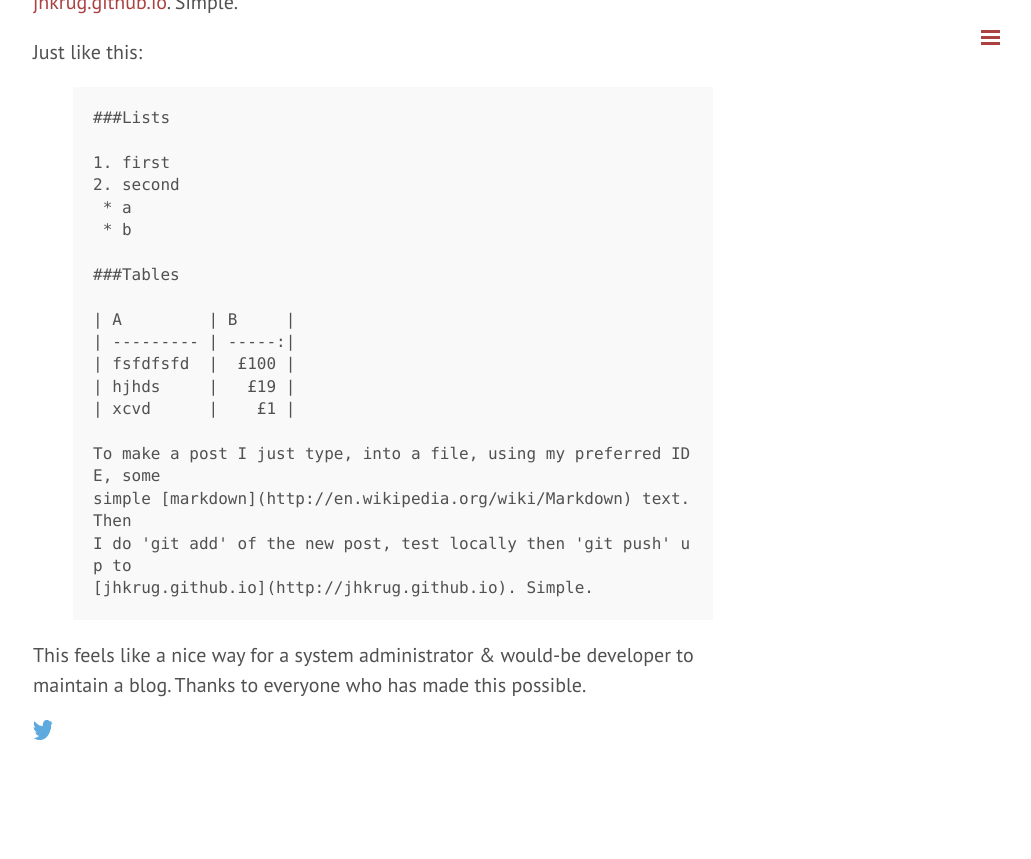
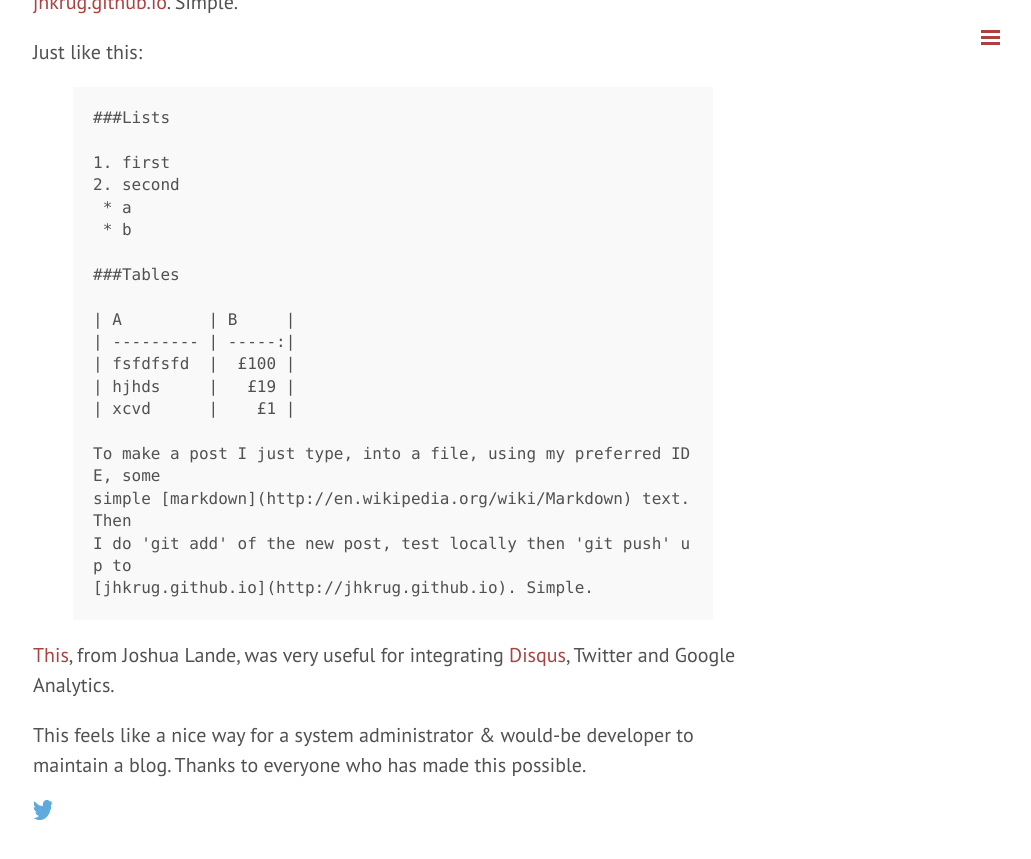
Before and after one commit to jhkrug/jhkrug.github.io, a Jekyll site: the page built from _posts/2014-10-07-encouragment.md, in a window 1280 px wide and 900 px high, scrolled down 1663 px. Shown: the top 859 px of the window, without its empty margins (247-1278 px from the left). Built offline with Jekyll 4.4.1, drawn with Linux system fonts in a browser that asks for light colours; Markdown is read by kramdown in place of the engine named in the settings; comment, search, counter and statistics services are not loaded; before the commit the page ends 2483 px from its top, so only the background shows below that.

Commit message:
small changes

```diff
--- a/_posts/2014-10-07-encouragment.md
+++ b/_posts/2014-10-07-encouragment.md
@@ -89,6 +89,10 @@ I do 'git add' of the new post, test locally then 'git push' up to
 [jhkrug.github.io](http://jhkrug.github.io). Simple.
 {% endhighlight %}
 
+[This](http://joshualande.com/jekyll-github-pages-poole/), from Joshua Lande, was very
+useful for integrating [Disqus](https://disqus.com/), Twitter and
+Google Analytics.
+
 This feels like a nice way for a system administrator & would-be developer
 to maintain a blog. Thanks to everyone who has made this possible.
 
```
